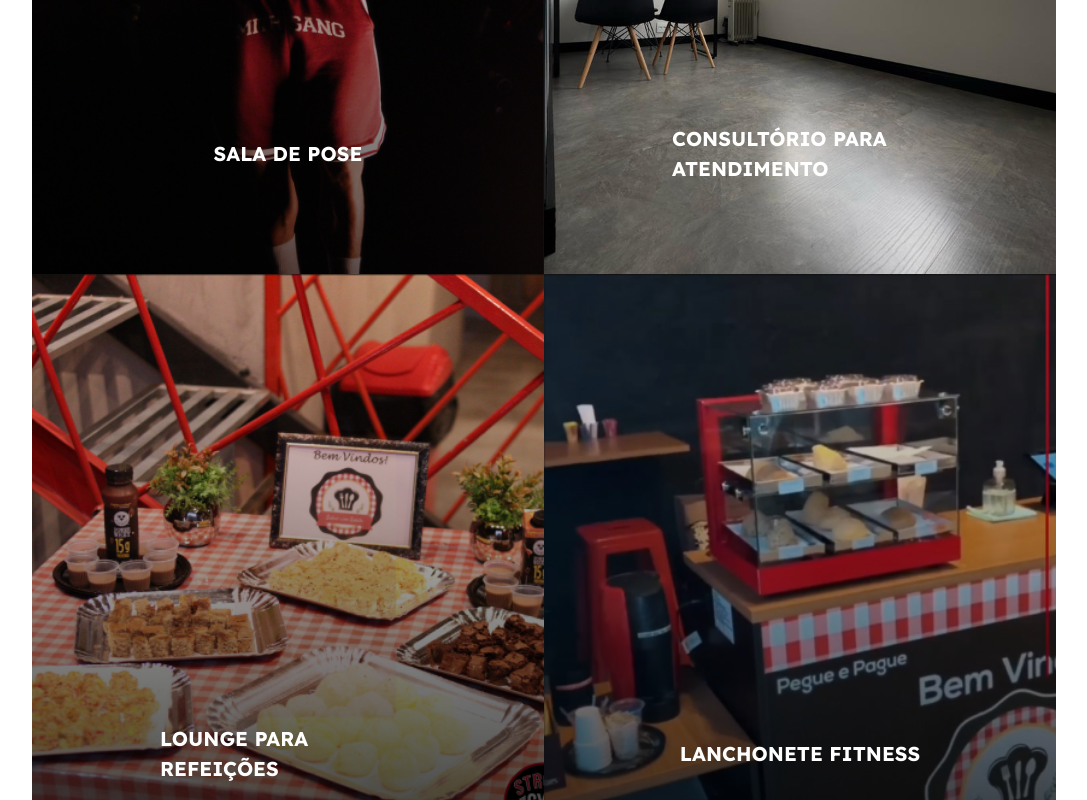
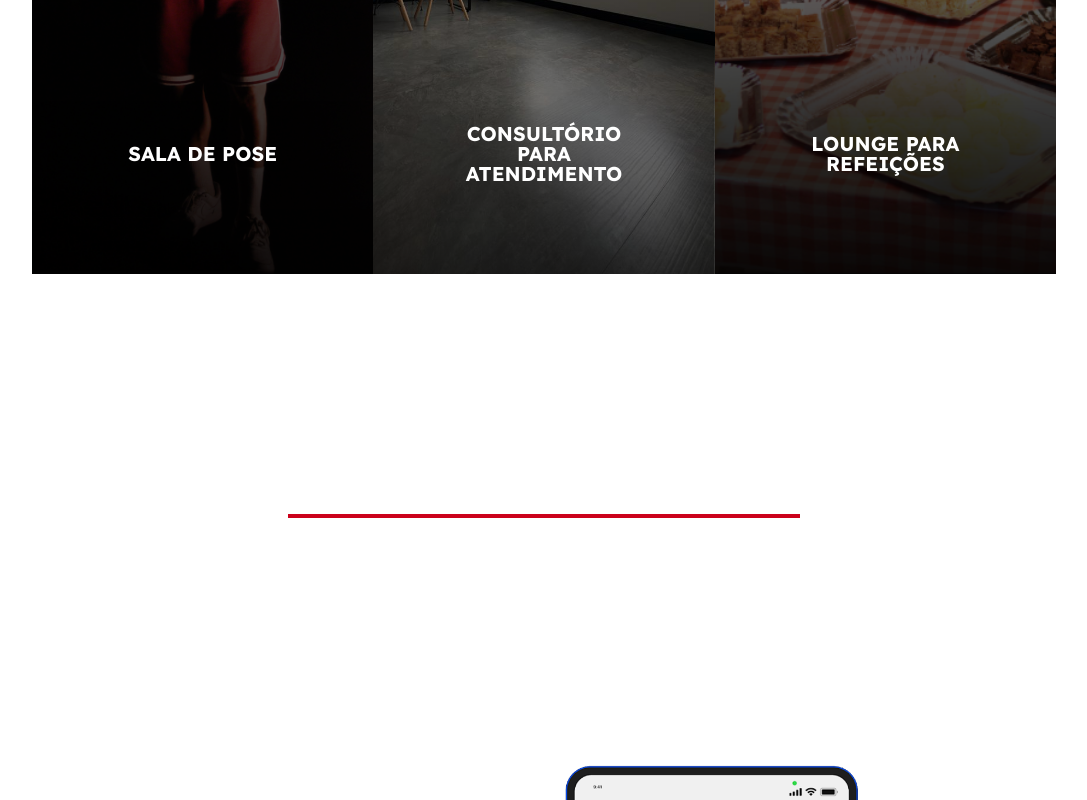
Before and after one commit to LucasSuota/strong_muscle_gym, a Next.js app: page / in a window 1280 px wide. Shown: the part 2220-3020 px from the top of the page, without its empty margins (96-1183 px from the left). Built offline with nearby package versions, Linux system fonts and the light colour scheme.

Commit message:
style: you have updated and styled

```diff
--- a/components/youhave/components/ImageCard.tsx
+++ b/components/youhave/components/ImageCard.tsx
@@ -1,17 +1,16 @@
-import Image from "next/image";
-
 const ImageCard = ({ photo, text }: ImageCardType) => {
   return (
     <div className="w-full flex relative">
       <div
         className="w-full sm:h-[600px] h-[200px]"
         style={{
-          backgroundImage: `url(${photo})`,
+          backgroundImage: `linear-gradient(to top, rgba(0, 0, 0, 0.7), rgba(0, 0, 0, 0)), url(${photo})`,
+          backgroundPosition: "top",
           backgroundSize: "cover",
         }}
       />
       <p
-        className="absolute text-white left-[50%] top-[80%] sm:text-subtitles text-smp font-lexend uppercase sm:font-bold "
+        className="absolute leading-5 text-white text-center left-[50%] top-[80%] sm:text-subtitles text-smp font-lexend uppercase font-bold"
         style={{
           transform: "translate(-50%, -50%)",
         }}
--- a/components/youhave/components/YouHavePhotos.tsx
+++ b/components/youhave/components/YouHavePhotos.tsx
@@ -3,7 +3,7 @@ import ImageCard from "./ImageCard";
 
 const YouHavePhotos = () => {
   return (
-    <section className="sm:w-4/5 mx-auto bg-black_primary grid grid-cols-2">
+    <section className="sm:w-4/5 mx-auto bg-black_primary grid sm:grid-cols-3 grid-cols-1">
       {imageCards.map((item, index) => (
         <ImageCard key={index} text={item.text} photo={item.photo} />
       ))}
--- a/constants/index.ts
+++ b/constants/index.ts
@@ -14,7 +14,6 @@ export const imageCards = [
     text: "Consultório para atendimento",
   },
   { photo: "/images/ImageCard/lounge.png", text: "Lounge para refeições" },
-  { photo: "/images/ImageCard/lanchonete.png", text: "Lanchonete Fitness" },
 ];
 
 export const planPrice = [
--- a/tailwind.config.ts
+++ b/tailwind.config.ts
@@ -25,6 +25,9 @@ const config: Config = {
         smp: "14px",
         details: "13px",
       },
+      letterSpacing: {
+        all: "40px",
+      },
     },
   },
   plugins: [],
```
